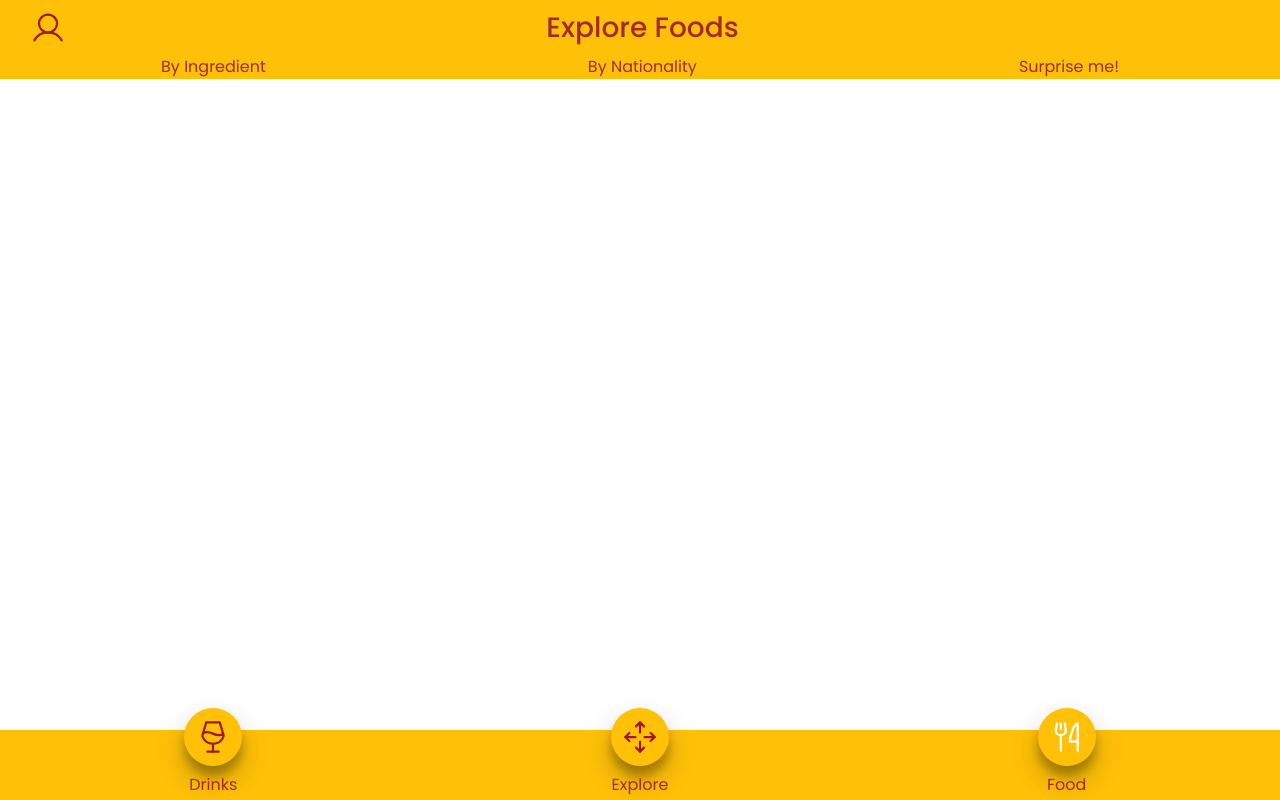
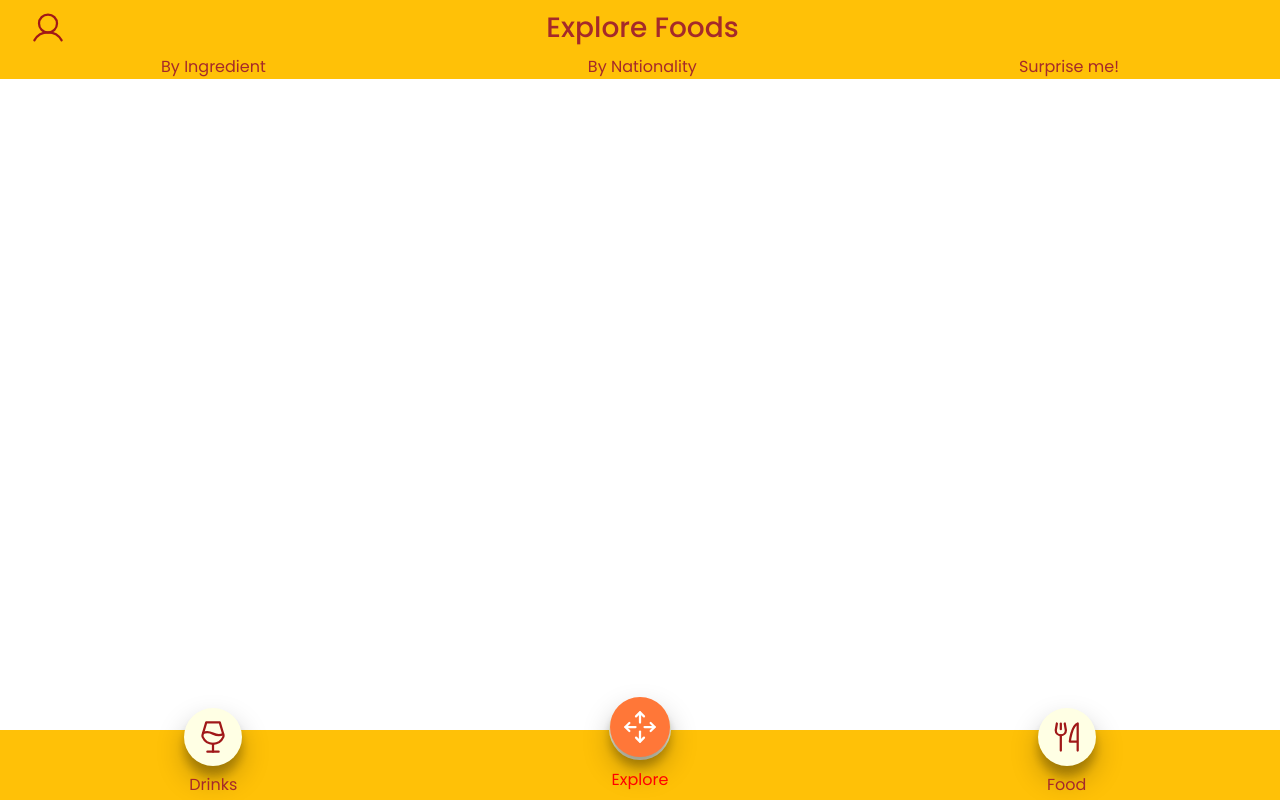
Before and after one commit to andreapmacedo/projeto-app-de-receitas, a React (Create React App) app: page /explore/foods in a window 1280 px wide. Built offline with nearby package versions, Linux system fonts and the light colour scheme.

Commit message:
feito: resolve problema com seletor de classe do explore

```diff
--- a/src/Components/Footer.css
+++ b/src/Components/Footer.css
@@ -147,10 +147,11 @@
   border:  none;
 	transform: translateY(-2px);
 	/* background-color: var(--primary-dark); */
-	background-color: var(--primary);
-	/* background-color: var(--soft-w); */
-	/* background-color: var(--soft); */
-	/* background-color: yellow; */
+	/* background-color: var(--primary); */
+	background-color: var(--soft-w);
+
+	background-color: var(--soft);
+	/* background-color: rgb(246, 246, 129); */
 
 	/* background-color: transparent; */
 
--- a/src/Components/Footer.jsx
+++ b/src/Components/Footer.jsx
@@ -1,5 +1,5 @@
 import React from 'react';
-import { useContext } from 'react';
+import { useContext, useState, useEffect } from 'react';
 import { Link } from 'react-router-dom';
 import { useHistory } from 'react-router-dom';
 import Drinks from '../images/drinkIcon.svg';
@@ -19,7 +19,7 @@ function Footer() {
     activedBtn,
   } = useContext(RecipesContext);
 
-  // const [activedBtn, setActivedBtn] = useState('foods');
+  const [lastPathName, setLastPathName] = useState('');
 
   // const script = () => {
   //   const list = document.querySelectorAll('.list');
@@ -32,31 +32,41 @@ function Footer() {
   //     item.addEventListener('click', activelink));
   // }
 
+  // useEffect(() => {
+  //   // script();
+  // }, []);
+
   const getClassName = (itemNav) =>  {
     const pathname = (history.location.pathname).replace('/', '');
-    // console.log(pathname);
-    // console.log(itemNav);
+    const slitedPathname = pathname.split('/')[0];
 
-    if(pathname === itemNav) {
+    if(slitedPathname === itemNav) {
       return 'list active';
     }
     return 'list';
   }
 
-  // useEffect(() => {
-  //   // script();
-  // }, []);
+  useEffect(() => {
+    const pathname = (history.location.pathname).replace('/', '');
+    const slitedPathname = pathname.split('/')[0];
+    // console.log('slitedPathname', slitedPathname);
+    // console.log(pathname);
+    if (slitedPathname !== lastPathName) {
+      setLastPathName(slitedPathname);
+      setActivedBtn(slitedPathname);
+    }
+
+  }, []);
 
   const setRoute = (route) => {
+    // const pathname = (history.location.pathname).replace('/', '');
     // console.log( route );
+    // console.log(pathname);
     if(route === 'drinks'){
-      setActivedBtn('drinks');
       history.push('/drinks');
     } else if (route === 'explore') {
-      setActivedBtn('explore');
       history.push('/explore');
     } else if (route === 'foods') {
-      setActivedBtn('foods');
       history.push('/foods');
     }
   }
```
